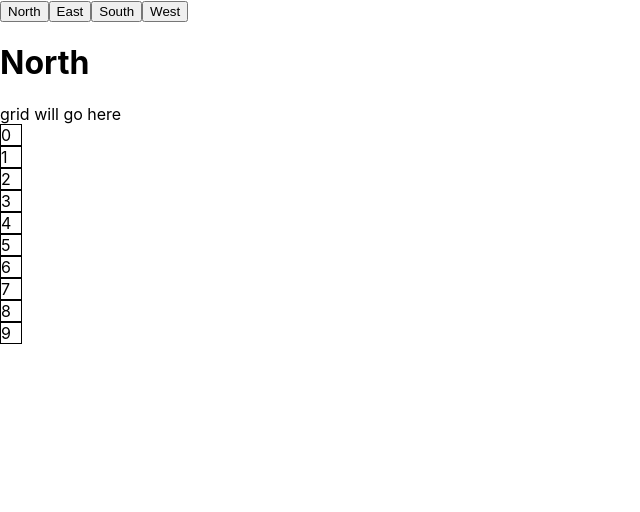
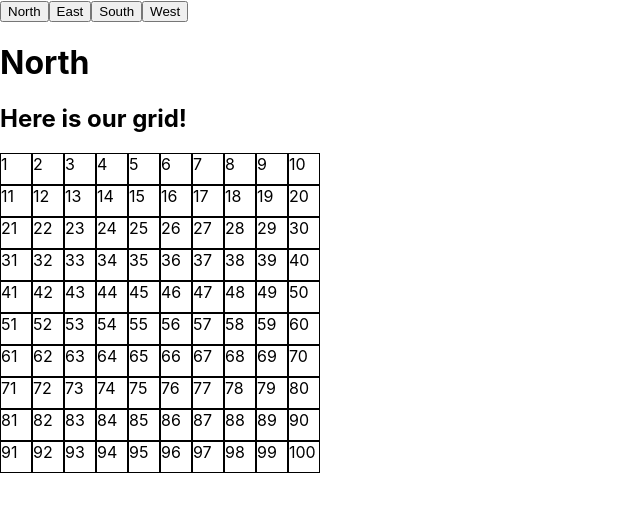
Before and after one commit to hayesdev/Roomba, a React (Create React App) app in the folder roomba-project/: page / in a window 1280 px wide. Shown: the top 512 px of the page, without its empty margins (0-640 px from the left). Built offline with nearby package versions, Linux system fonts and the light colour scheme.

Commit message:
grid formatted 10x10

```diff
--- a/roomba-project/src/App.js
+++ b/roomba-project/src/App.js
@@ -1,7 +1,7 @@
 import React, { useState, useEffect } from "react";
 import Directions from "./components/Directions";
 import Location from "./components/Location";
-import Grid from "./components/Grid";
+import renderGrid from "./components/Grid";
 import "./App.css";
 
 function App() {
@@ -12,7 +12,18 @@ function App() {
     <div>
       <Directions />
       <Location />
-      <Grid />
+
+      <div className="grid">{renderGrid(100)}</div>
+
+      {/* <div className="grid">{renderGrid(10)}</div>
+      <div className="grid">{renderGrid(10)}</div>
+      <div className="grid">{renderGrid(10)}</div>
+      <div className="grid">{renderGrid(10)}</div>
+      <div className="grid">{renderGrid(10)}</div>
+      <div className="grid">{renderGrid(10)}</div>
+      <div className="grid">{renderGrid(10)}</div>
+      <div className="grid">{renderGrid(10)}</div>
+      <div className="grid">{renderGrid(10)}</div> */}
     </div>
   );
 }
--- a/roomba-project/src/components/Grid.js
+++ b/roomba-project/src/components/Grid.js
@@ -1,11 +1,16 @@
 import React from "react";
 
-function Grid() {
+function renderGrid(num) {
   const newGrid = [];
-  for (let i = 0; i < 10; i++) {
-    newGrid.push(<div className="square">{i}</div>);
+  for (let i = 1; i <= num; i++) {
+    newGrid.push(
+      <div className="square" key={i}>
+        {i}
+      </div>
+    );
   }
+  console.log("grid rendered");
   return newGrid;
 }
 
-export default Grid;
+export default renderGrid;
--- a/roomba-project/src/components/Location.js
+++ b/roomba-project/src/components/Location.js
@@ -8,7 +8,11 @@ function Location() {
   //       </div>;
   //     }
   //   };
-  return <div>grid will go here</div>;
+  return (
+    <div>
+      <h2>Here is our grid!</h2>
+    </div>
+  );
 }
 
 export default Location;
--- a/roomba-project/src/index.css
+++ b/roomba-project/src/index.css
@@ -13,7 +13,18 @@ code {
 }
 
 .square {
-  width: 20px;
-  height: 20px;
+  width: 30px;
+  height: 30px;
   border: 1px solid black;
+  justify-content: center;
+  align-items: center;
 }
+
+.grid {
+  display: flex;
+  flex-wrap: wrap;
+  width: 320px;
+  height: 320px;
+  justify-content: center;
+  align-items: center;
+}
```
